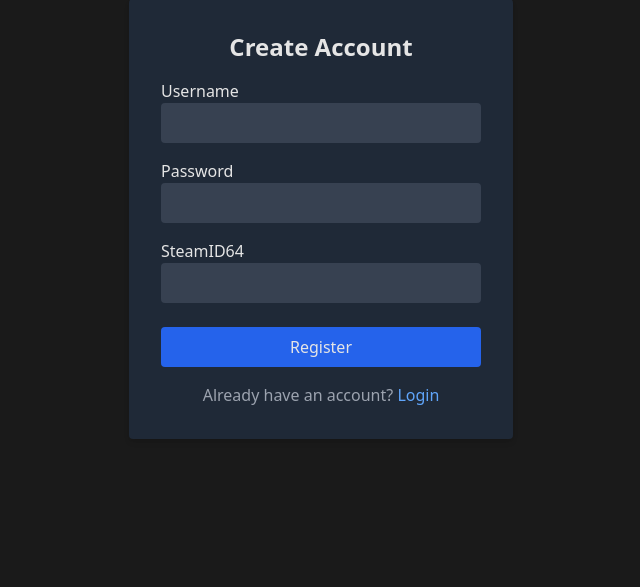
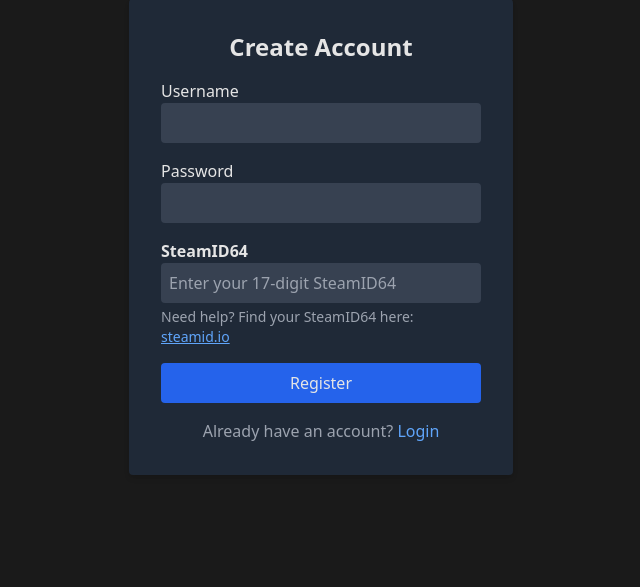
Before and after one commit to chengjc26/SteamFamily, a Flask app: page /auth/register in a window 1280 px wide. Shown: the part 161-748 px from the top of the page, without its empty margins (319-959 px from the left). Run offline with Flask 3, Linux system fonts and the light colour scheme; some libraries are stand-ins or nearby versions.

Commit message:
Added backend SteamID64 validation + profile checks

```diff
--- a/routes/auth.py
+++ b/routes/auth.py
@@ -31,18 +31,55 @@ def login():
 @auth_bp.route("/register", methods=["GET", "POST"])
 def register():
     if request.method == "POST":
-        username = request.form["username"]
-        password = request.form["password"]
-        steamid = request.form["steamid"]
+        username = request.form["username"].strip()
+        password = request.form["password"].strip()
+        steamid = request.form["steamid"].strip()
 
+        # -----------------------------
+        # 1. Username duplicate check
+        # -----------------------------
         if User.get_by_username(username):
             flash("Username already exists")
             return redirect(url_for("auth.register"))
 
+        # -----------------------------
+        # 2. SteamID format validation
+        # -----------------------------
+        if not steamid.isdigit() or len(steamid) != 17:
+            flash("Invalid SteamID64. It must be exactly 17 digits.")
+            return redirect(url_for("auth.register"))
+
+        # -----------------------------
+        # 3. SteamID duplicate check
+        # -----------------------------
+        db = get_db()
+        existing = db.execute(
+            "SELECT 1 FROM users WHERE steamid = ?", (steamid,)
+        ).fetchone()
+
+        if existing:
+            flash("This SteamID64 is already registered.")
+            return redirect(url_for("auth.register"))
+
+        # -----------------------------
+        # 4. Validate Steam profile exists
+        # -----------------------------
+        profile = User.fetch_steam_profile(steamid)
+
+        if not profile.get("personaname"):
+            flash("This SteamID64 does not correspond to a valid Steam account.")
+            return redirect(url_for("auth.register"))
+
+        # -----------------------------
+        # 5. Create user
+        # -----------------------------
         User.create(username, password, steamid)
+
+        flash("Account created successfully! Please log in.")
         return redirect(url_for("auth.login"))
 
     return render_template("register.html")
+
 
 
 # ---------------------------------------------
--- a/templates/register.html
+++ b/templates/register.html
@@ -13,8 +13,24 @@
         <label>Password</label>
         <input type="password" name="password" class="w-full p-2 bg-gray-700 rounded mb-4">
 
-        <label>SteamID64</label>
-        <input name="steamid" class="w-full p-2 bg-gray-700 rounded mb-6">
+        <label class="font-semibold">SteamID64</label>
+        <input
+            name="steamid"
+            class="w-full p-2 bg-gray-700 rounded mb-1"
+            pattern="[0-9]{17}"
+            maxlength="17"
+            minlength="17"
+            required
+            placeholder="Enter your 17-digit SteamID64"
+        >
+
+        <p class="text-gray-400 text-sm mb-4">
+            Need help? Find your SteamID64 here:
+            <a href="https://steamid.io/" target="_blank" class="text-blue-400 underline">
+                steamid.io
+            </a>
+        </p>
+
 
         <button class="w-full bg-blue-600 hover:bg-blue-500 p-2 rounded">
             Register
```
